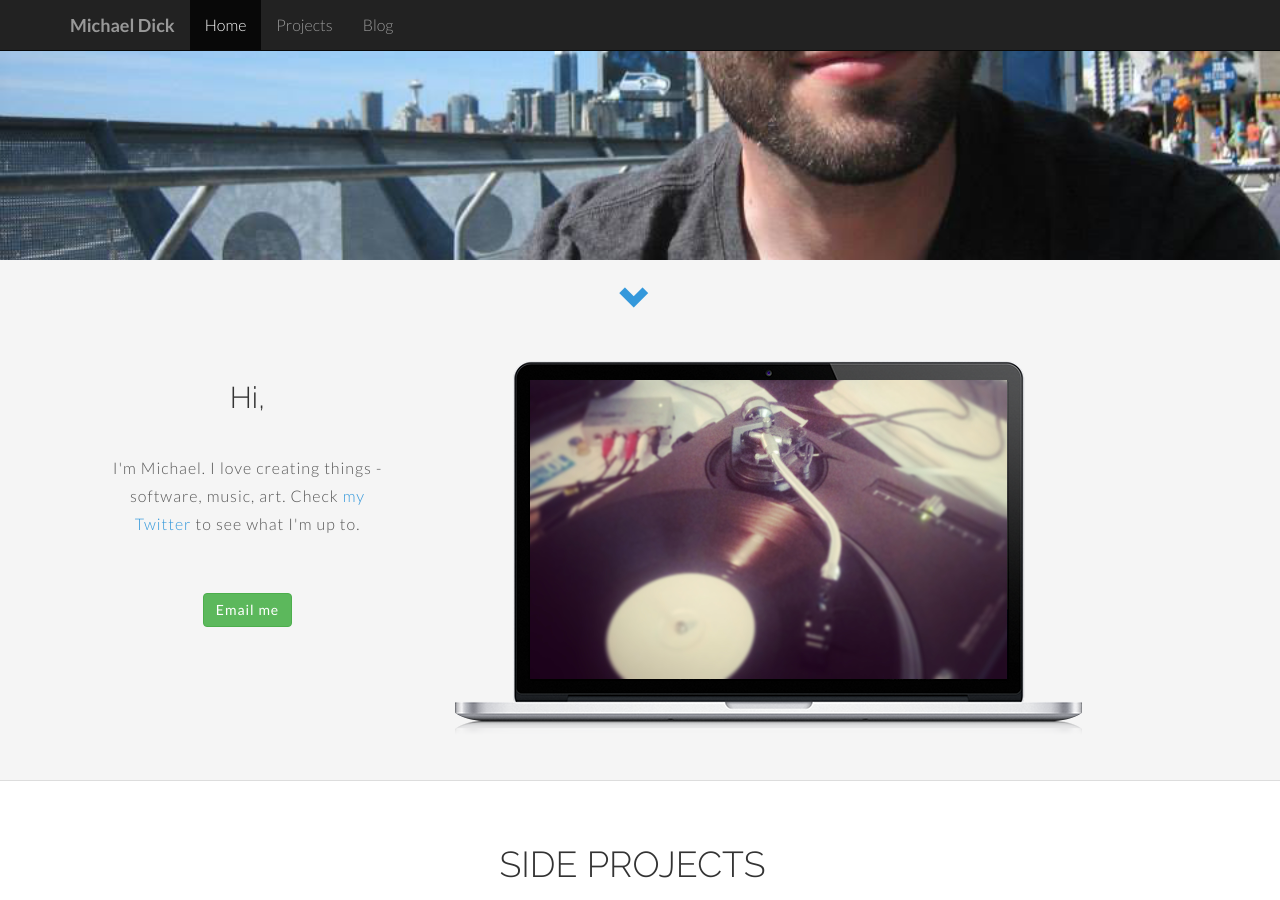
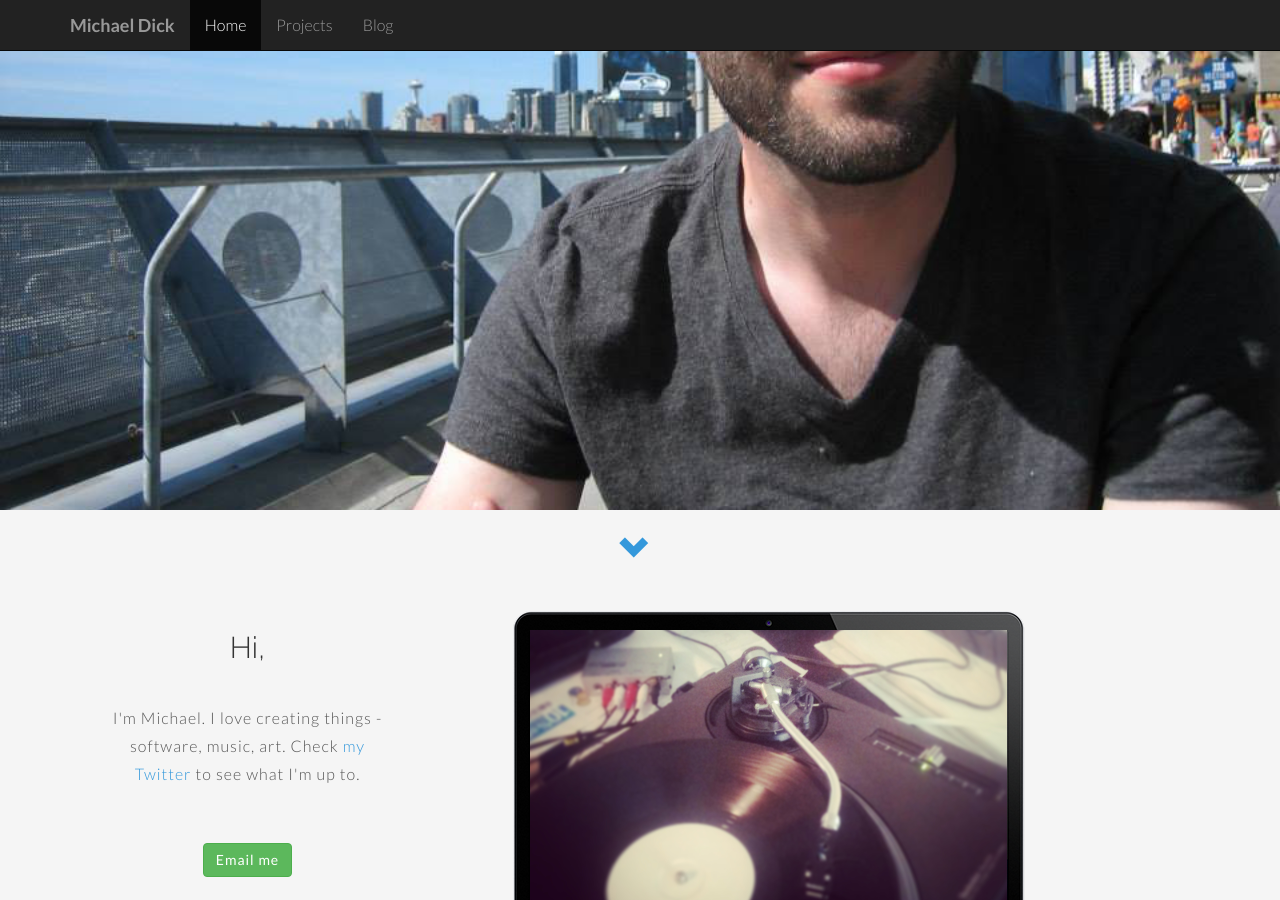
Before and after one commit to bertique/bertique.github.io, a Jekyll site: the page built from index.html, in a window 1280 px wide and 900 px high, scrolled down 340 px. Built offline with Jekyll 4.4.1, drawn with Linux system fonts in a browser that asks for light colours.

Commit message:
Fixed banner image size

```diff
--- a/_layouts/default.html
+++ b/_layouts/default.html
@@ -7,11 +7,7 @@
 
     {% include header.html %}
 
-    <div class="page-content">
-      <div class="wrap">
       {{ content }}
-      </div>
-    </div>
 
 	{% if page.ispost != true and page.ispage != true %}
     {% include footer.html %}
--- a/css/main.css
+++ b/css/main.css
@@ -281,7 +281,7 @@ a:after {
 	text-align:center;
 	background-attachment: relative;
 	/*background-position: center center;*/
-	min-height: 650px;
+	height: 100%;
 	width: 100%;
 
     -webkit-background-size: 100%;
```
